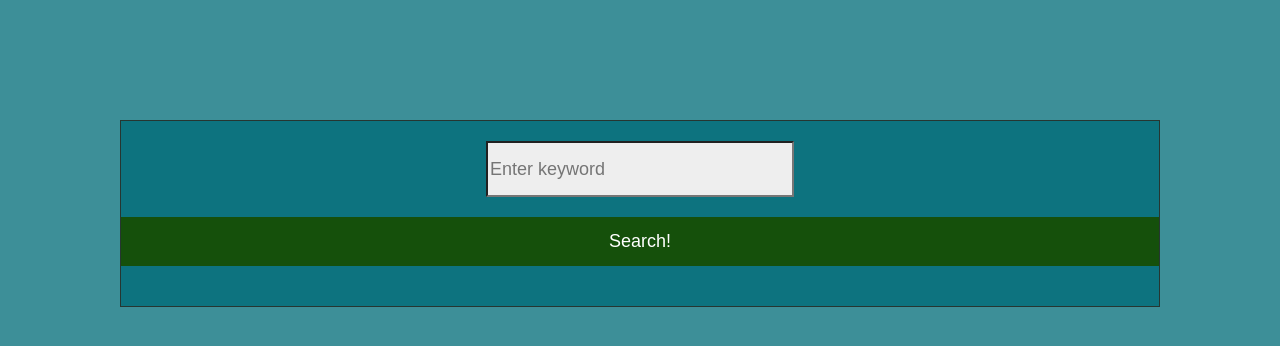
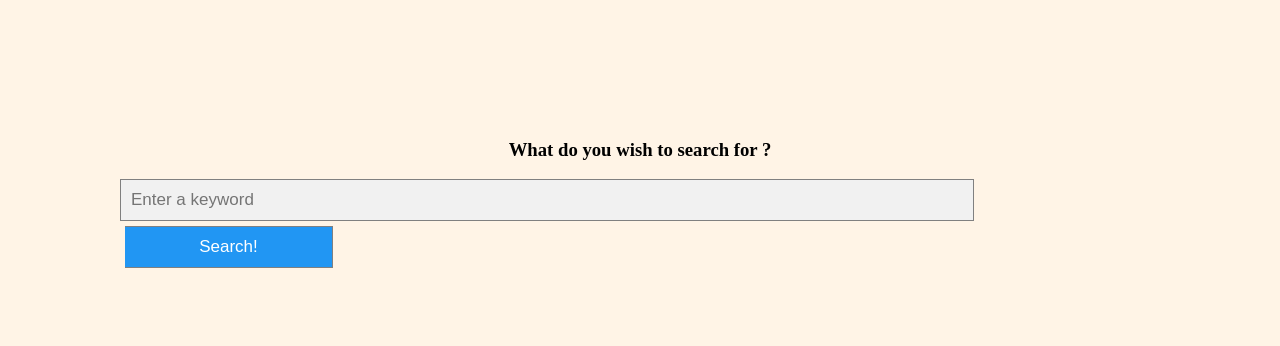
Before and after one commit to KNaiskes/mediaCrawler, a Flask app: page /search in a window 1280 px wide. Shown: the top 346 px of the page. Run offline with Flask 2, Linux system fonts and the light colour scheme; the visitor is signed in with stand-in values (Sample User, id 1).

Commit message:
improved the UI of search page

```diff
--- a/static/login.css
+++ b/static/login.css
@@ -5,7 +5,7 @@ body {
 #formPosition {
 	margin: 75px auto auto;
 	background-color: #FBFBFB;
-	border: 1px solid #006666;
+	border: 1px solid #F7F7F7;
 	font-size: 20px;
 }
 
--- a/static/search.css
+++ b/static/search.css
@@ -1,35 +1,31 @@
 body {
-	background: #3D8F98;
+	background: #FFF4E6;
 	margin:80px;
 	padding:40px;
 }
 
 #formPosition {
-	margin: 75px auto;
-	width: auto;
+	margin: 75px auto auto;
 }
 
-input[type=text], input[type=password] {
-	background-color: #EEEEEE;
-	width: 300px;
-	height: 50px;
-	display: inline-block;
-	font-size: 18px;
+ input[type=text] {
+    padding: 10px;
+    font-size: 17px;
+    border: 1px solid grey;
+    float: left;
+    width: 80%;
+    background: #F1F1F1;
 }
 
-input[type=submit]{
-	background-color: #15500B;
-	color: white;
-	padding: 14px 20px;
-	margin: 20px 0;
-	border: none;
-	cursor: pointer;
-	width: 100%;
-	font-size: 18px;
+ input[type=submit]{
+    float: left;
+    width: 20%;
+    margin: 5px;
+    padding: 10px;
+    background: #2196F3;
+    color: white;
+    font-size: 17px;
+    border: 1px solid grey;
+    border-left: none;
+    cursor: pointer;
 }
-
-form {
-	background-color: #0D737F;
-	border: 1px solid #263631;
-	font-size: 20px;
-}
--- a/templates/login.html
+++ b/templates/login.html
@@ -8,6 +8,7 @@
 	</head>
 
 	<body>
+		<center><h3> <i> Login Page </i> </h3></center>
 		<div id="formPosition">
 		<center>
 			<form action="" method="post">
--- a/templates/search.html
+++ b/templates/search.html
@@ -1,16 +1,17 @@
 <!DOCTYPE html>
 <html>
 	<head>
-		<meta name="viewport" content="width=device-width, inital-scale=1.0">
+		<meta name="viewport" content="width=device-width, initial-scale=1.0">
 		<link rel="stylesheet" type="text/css" href="/static/search.css">
 		<title> Search </title>
 	</head>
 
 	<body>
+		<center> <h3> What do you wish to search for ? </h3> </center>
 		<center>
 			<form method="post" action="">
 				<p>
-				<input type="text" placeholder="Enter keyword"
+				<input type="text" placeholder="Enter a keyword"
 		      name="keyword" value="{{request.form.keyword}}" required>
 				<input class="btn btn-default" type="submit"
 				   value="Search!">
```
